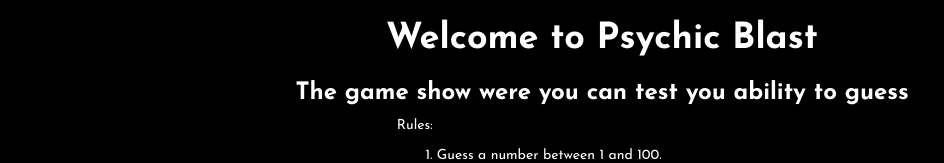
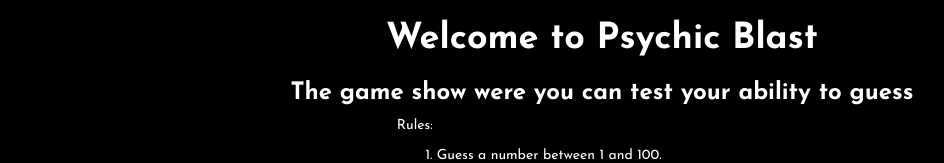
Before and after one commit to erfranson/psychicblast, a plain HTML site: page index.html in a window 1280 px wide. Shown: the top 163 px of the page, without its empty margins (38-982 px from the left). Drawn offline with nearby package versions, Linux system fonts and the light colour scheme.

Commit message:
Update index.html

```diff
--- a/index.html
+++ b/index.html
@@ -12,7 +12,7 @@
 	    <div class="row" id="header">
 		    <div class="col-sm-12">
 			    <h1>Welcome to Psychic Blast</h1>
-			    <h3>The game show were you can test you ability to guess</h3>
+			    <h3>The game show were you can test your ability to guess</h3>
 			</div>
         </div>
 		<div class="row" id="rules">
```
